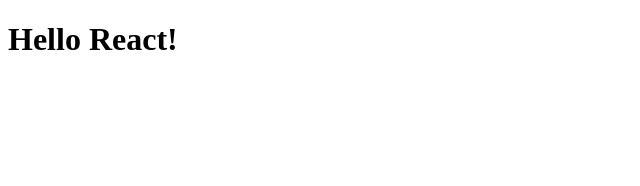
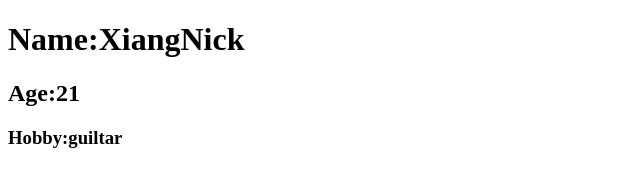
Before and after one commit to XiangNick/react-init, a React app: page / in a window 1280 px wide. Shown: the whole page, without its empty margins (0-640 px from the left). Built offline with nearby package versions, Linux system fonts and the light colour scheme.

Commit message:
修改eslint

```diff
--- /dev/null
+++ b/src/components/Hello.js
@@ -0,0 +1,19 @@
+import React, { Component } from 'react';
+
+export default class Hello extends Component {
+    constructor(props, content) {
+        super(props, content);
+        this.state = {
+            hobby : "guiltar"
+        }
+    }
+    render() {
+        return (
+            <div>
+                <h1>Name:{this.props.name}</h1>
+                <h2>Age:{this.props.age}</h2>
+                <h3>Hobby:{this.state.hobby}</h3>
+            </div>
+        )
+    }
+}
--- a/src/js/app.js
+++ b/src/js/app.js
@@ -1,15 +1,15 @@
 // 项目入口文件
 import React,{Component} from 'react'
 import ReactDOM from 'react-dom'
+import Hello from '../components/Hello.js'
 
-const obj={
-    age:999,
-    prop1:'dfd',
-    prop2:'fdfdfd'
+let msg={
+    name:"XiangNick",
+    age:21
 }
 
 
 ReactDOM.render(
-    <h1>Hello React!</h1>,
+   <Hello {...msg}/>,
     document.getElementById('app')
 )
```
Also changed, not shown: src/template.html (+1 -1 lines), .eslintrc.js.
